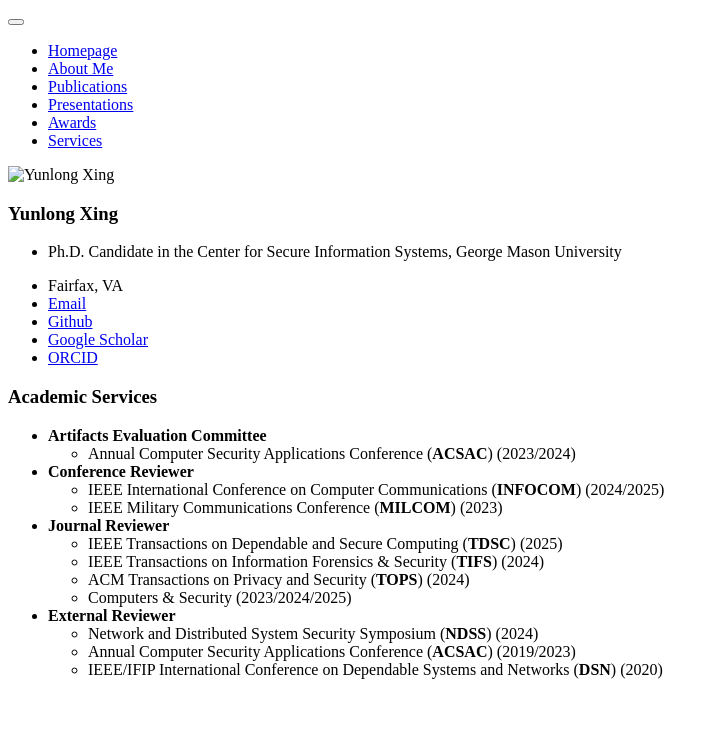
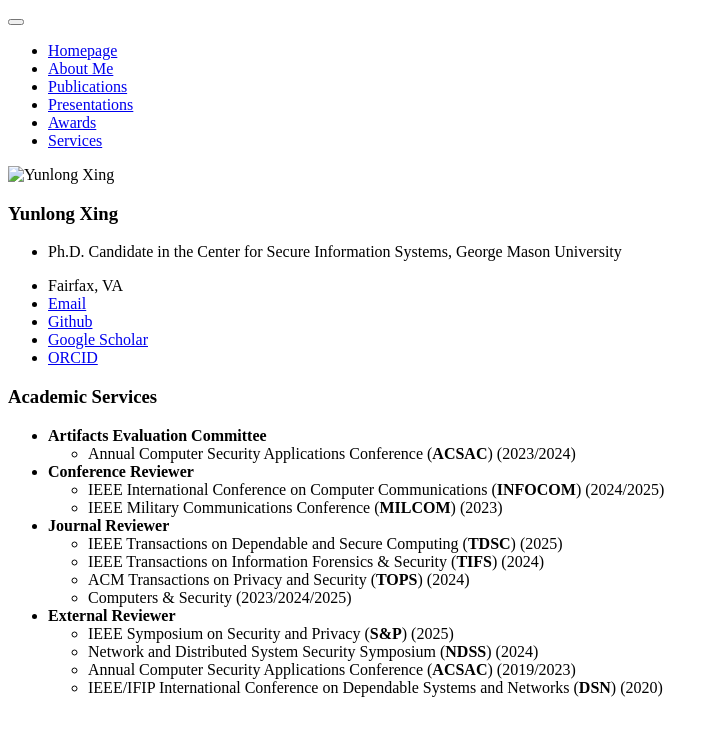
Before and after one commit to YunlongXing/yunlongxing.github.io, a Jekyll site: the page built from _pages/includes/others.md, in a window 1280 px wide. Shown: the top 736 px of the page, without its empty margins (0-719 px from the left). Built offline with Jekyll 4.4.1, drawn with Linux system fonts in a browser that asks for light colours; our own code applies the rules of GitHub Pages for plain Markdown files.

Commit message:
Update others.md

```diff
--- a/_pages/includes/others.md
+++ b/_pages/includes/others.md
@@ -11,6 +11,7 @@
   - ACM Transactions on Privacy and Security (**TOPS**) (2024)
   - Computers & Security (2023/2024/2025)
 - **External Reviewer**
+  - IEEE Symposium on Security and Privacy (**S&P**) (2025)
   - Network and Distributed System Security Symposium (**NDSS**) (2024)
   - Annual Computer Security Applications Conference (**ACSAC**) (2019/2023)
   - IEEE/IFIP International Conference on Dependable Systems and Networks (**DSN**) (2020)
```
